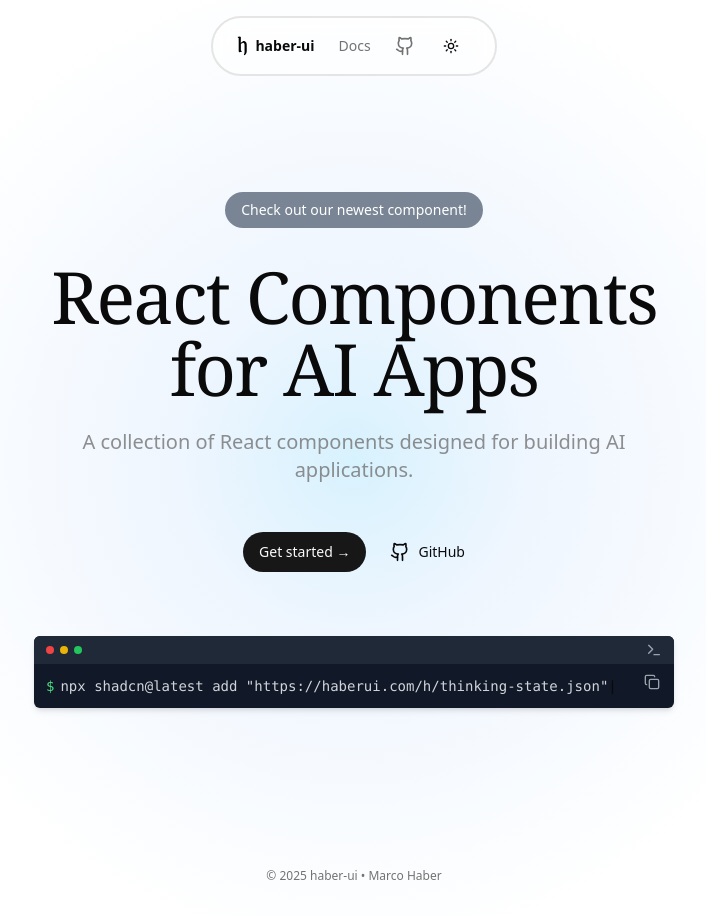
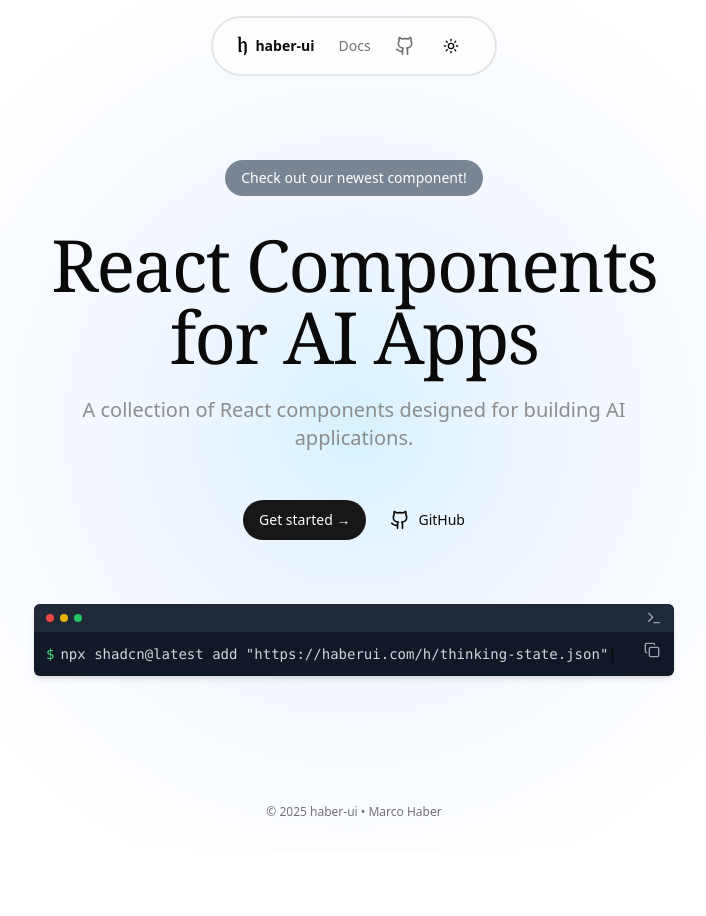
Before and after one commit to marcoshaber99/haberui, a Next.js app: page / in a window 1280 px wide. Shown: the whole page, without its empty margins (286-992 px from the left). After the commit the page ends 852 px from the top, so only its background shows below. Built offline with nearby package versions, Linux system fonts and the light colour scheme.

Commit message:
refactor: adjust homepage main section padding

```diff
--- a/app/page.tsx
+++ b/app/page.tsx
@@ -23,7 +23,7 @@
       {/* Content */}
       <div className="relative flex min-h-screen flex-col">
         <Nav />
-        <main className="flex-1 flex flex-col w-full items-center py-32">
+        <main className="flex-1 flex flex-col w-full items-center py-24">
           <Hero />
           <InstallationExample />
         </main>
```
